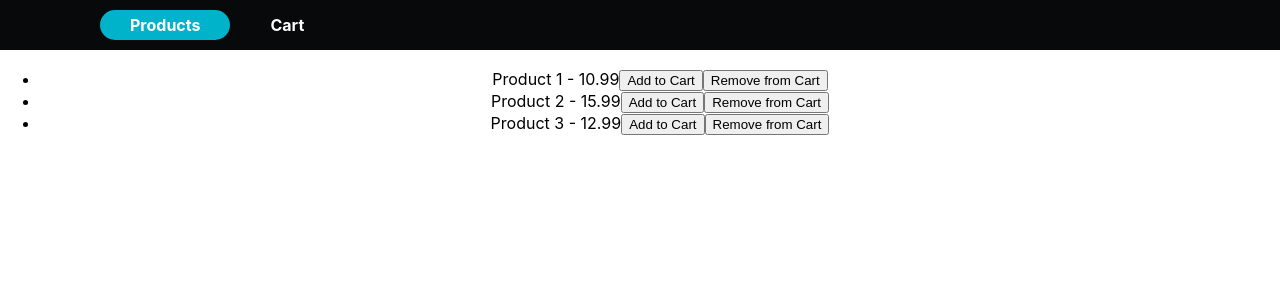
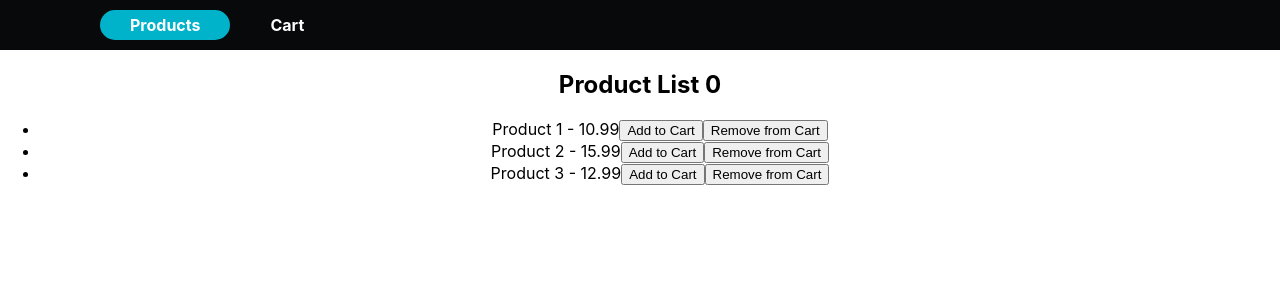
Before and after one commit to serhiiherasymiuk/ShopCartAppReact, a React (Create React App) app: page / in a window 1280 px wide. Shown: the top 300 px of the page. Built offline with nearby package versions, Linux system fonts and the light colour scheme.

Commit message:
Fix padding

```diff
--- a/src/components/Cart/Cart.css
+++ b/src/components/Cart/Cart.css
@@ -0,0 +1,3 @@
+.Cart {
+  padding-top: 50px;
+}
--- a/src/components/Products/Products.css
+++ b/src/components/Products/Products.css
@@ -0,0 +1,3 @@
+.Products {
+    padding-top: 50px;
+}
```
Also changed, not shown: src/components/Products/Products.js (+4 -4 lines).
